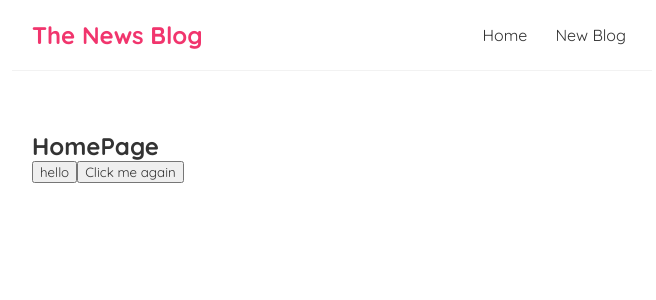
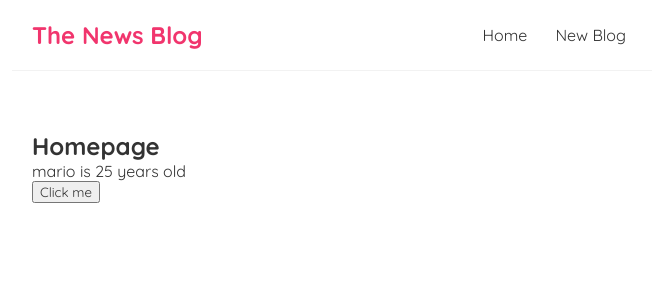
Before and after one commit to NetworkWarrior/first-react-app, a React (Create React App) app: page / in a window 1280 px wide. Shown: the top 300 px of the page, without its empty margins (308-964 px from the left). Built offline with nearby package versions, Linux system fonts and the light colour scheme.

Commit message:
using useState hook

```diff
--- a/src/Home.js
+++ b/src/Home.js
@@ -1,15 +1,16 @@
+import { useState } from 'react';
 const Home = () => {
-    const handleClick = (e) => {
-        console.log("hello, sup my niggas", e);
-    }
-    const handleClickAgain = (name, e) => {
-        console.log("sup " + name, e.target);
+    const[name, changeName]=useState("mario");
+    const[age, changeAge]=useState(25);
+    const handleClick = () =>{
+        changeName("luigiiii");
+        changeAge(30);
     }
     return (
         <div className="home">
-            <h2>HomePage</h2>
-            <button onClick={handleClick}>hello</button>
-            <button onClick={(e) => handleClickAgain("mariooooooooooo", e)}>Click me again</button>
+            <h2>Homepage</h2>
+            <p>{name} is {age} years old</p>
+            <button onClick={handleClick}>Click me</button>
         </div>
     );
 }
```
